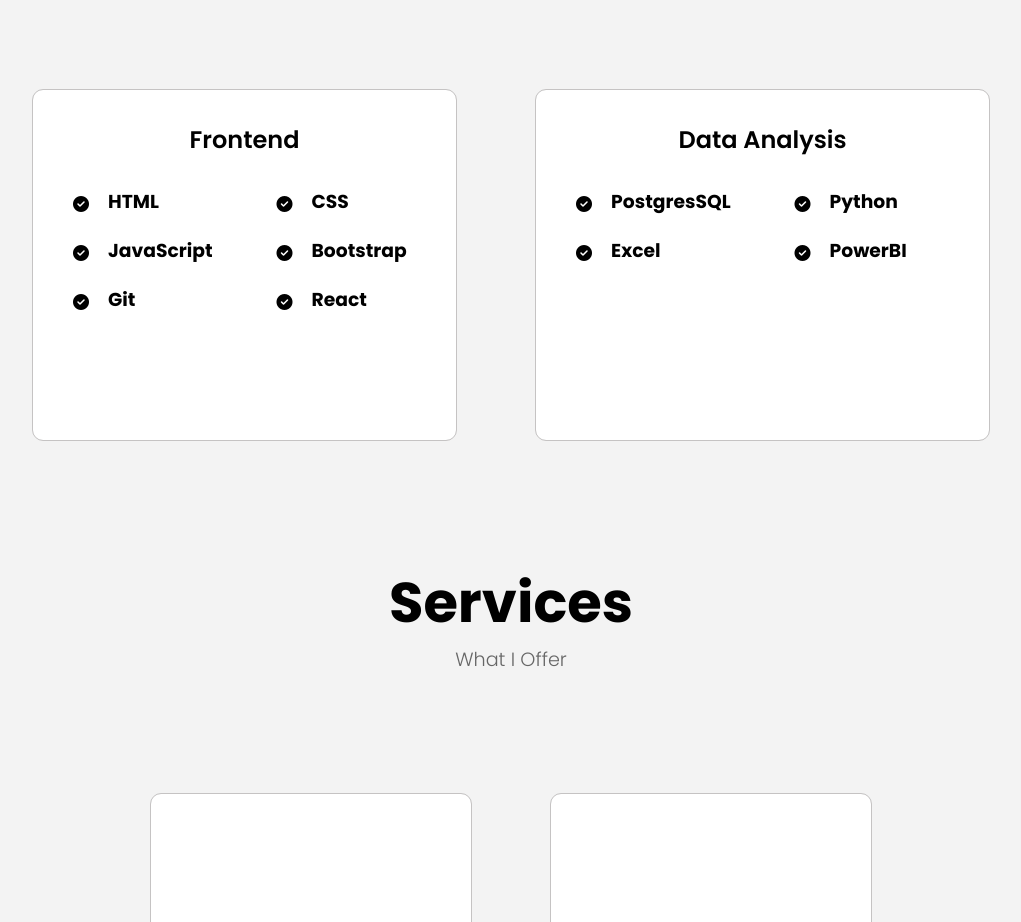
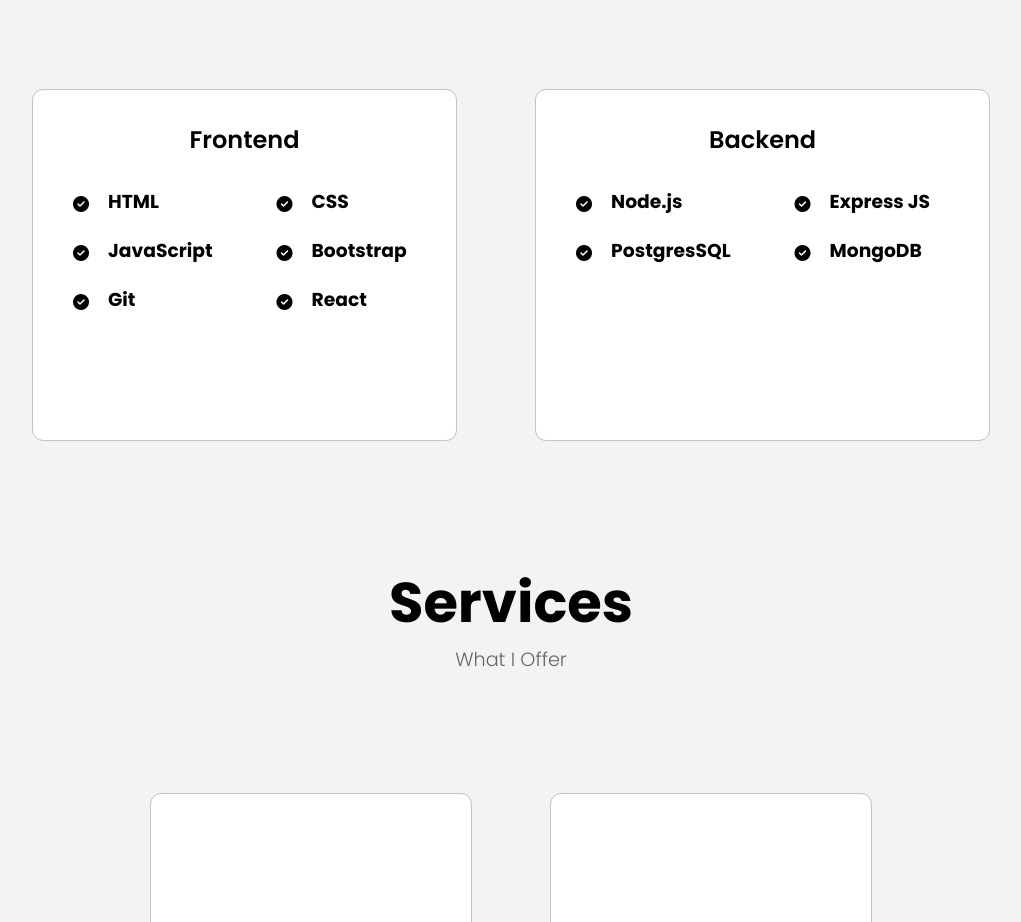
Before and after one commit to AHADEF2000/Ahmed_Hadef_Website, a React (Vite) app: page / in a window 1280 px wide. Shown: the part 1600-2522 px from the top of the page, without its empty margins (129-1150 px from the left). Built offline with nearby package versions, Linux system fonts and the light colour scheme.

Commit message:
change the skills

```diff
--- a/src/Components/skills/Other.jsx
+++ b/src/Components/skills/Backend.jsx
@@ -2,12 +2,28 @@
     return (
         <>
             <div className="skill-box">
-                <h2>Data Analysis</h2>
+                <h2>Backend</h2>
                 <div className="skill-contnet">
                     <div className="skill">
                         <div className="skill-icon">
                             <i className="fa-solid fa-circle-check"></i>
+                        </div>
+                        <div className="skill-info">
+                            <h3>Node.js</h3>
+                        </div>
+                    </div>
+                    <div className="skill">
+                        <div className="skill-icon">
+                            <i className="fa-solid fa-circle-check"></i>
+                        </div>
+                        <div className="skill-info">
+                            <h3>Express JS</h3>
 
+                        </div>
+                    </div>
+                    <div className="skill">
+                        <div className="skill-icon">
+                            <i className="fa-solid fa-circle-check"></i>
                         </div>
                         <div className="skill-info">
                             <h3>PostgresSQL</h3>
@@ -16,28 +32,9 @@
                     <div className="skill">
                         <div className="skill-icon">
                             <i className="fa-solid fa-circle-check"></i>
-
                         </div>
                         <div className="skill-info">
-                            <h3>Python</h3>
-                        </div>
-                    </div>
-                    <div className="skill">
-                        <div className="skill-icon">
-                            <i className="fa-solid fa-circle-check"></i>
-
-                        </div>
-                        <div className="skill-info">
-                            <h3>Excel</h3>
-
-                        </div>
-                    </div>
-                    <div className="skill">
-                        <div className="skill-icon">
-                            <i className="fa-solid fa-circle-check"></i>
-                        </div>
-                        <div className="skill-info">
-                            <h3>PowerBI</h3>
+                            <h3>MongoDB</h3>
 
                         </div>
                     </div>
--- a/src/Components/skills/Skills.jsx
+++ b/src/Components/skills/Skills.jsx
@@ -1,6 +1,6 @@
 import Title from "../title/Title"
 import Frontend from "./Frontend"
-import Other from './Other'
+import Backend from './Backend'
 import "./skills.css";
 
 function Skills() {
@@ -10,7 +10,7 @@
                 <Title title="Skills" content="My Technical Level" />
                 <div className="container">
                     <Frontend />
-                    <Other />
+                    <Backend />
                 </div>
 
             </section>
```
